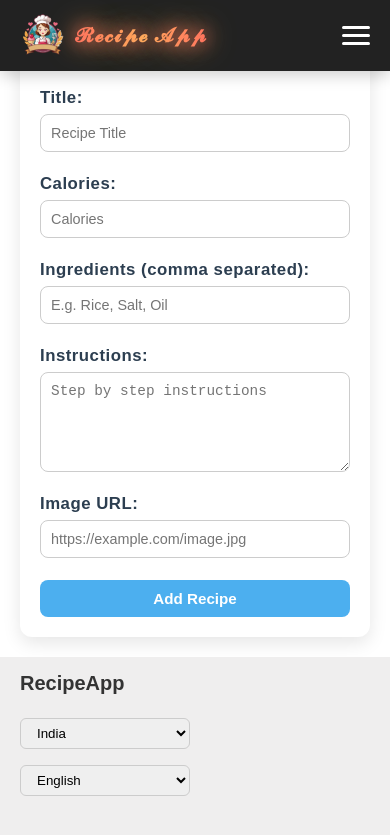
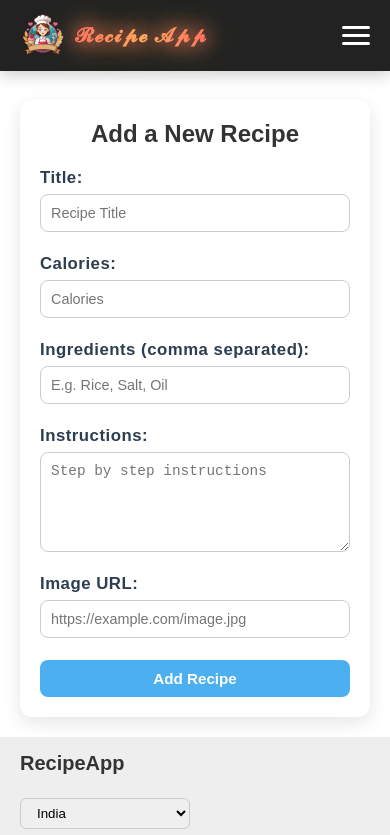
Before and after one commit to mahiawasthi23/recipe_food, a React (Vite) app in the folder recipe_food/: page /recipeform in a window 390 px wide. Shown: the top 835 px of the page. Built offline with nearby package versions, Linux system fonts and the light colour scheme.

Commit message:
make form and pages responsive

```diff
--- a/recipe_food/src/pages/Favorites.css
+++ b/recipe_food/src/pages/Favorites.css
@@ -1,6 +1,7 @@
 .favorites-container {
   max-width: 1200px;
   margin: 0 auto;
+  margin-top: 100px;
   padding: 20px;
 }
 
--- a/recipe_food/src/pages/Login.css
+++ b/recipe_food/src/pages/Login.css
@@ -5,6 +5,7 @@
   justify-content: center;
   min-height: 80vh;
   padding: 20px;
+  margin-top: 50px;
 }
 
 .form-container h2 {
--- a/recipe_food/src/pages/RecipeForm.css
+++ b/recipe_food/src/pages/RecipeForm.css
@@ -1,6 +1,7 @@
 .recipe-form-container {
   max-width: 600px;
   margin: 40px auto;
+  margin-top: 100px;
   padding: 25px;
   background: #ffffff;
   border-radius: 12px;
@@ -96,6 +97,7 @@
 @media (max-width: 768px) {
   .recipe-form-container {
     margin: 20px;
+    margin-top: 100px;
     padding: 20px;
   }
 
```
